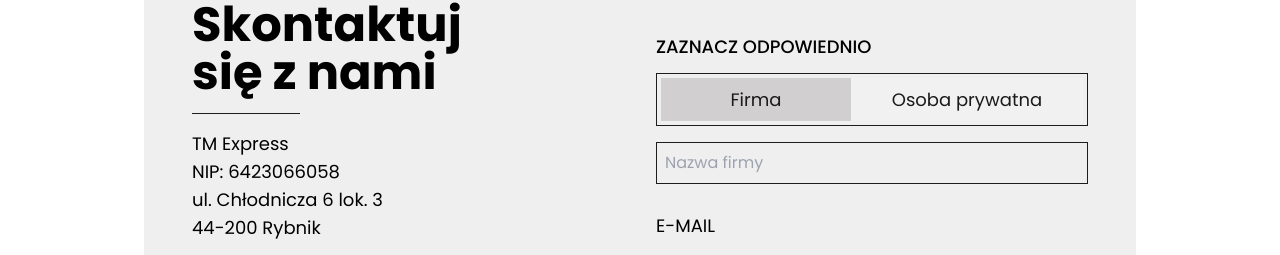
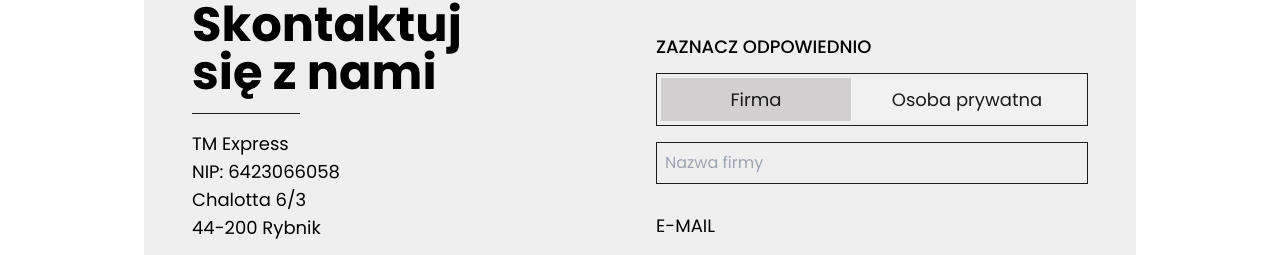
Before and after one commit to MarekSwiechowicz/tmexpress, a Next.js app: page / in a window 1280 px wide. Shown: the part 3732-3987 px from the top of the page. Built offline with nearby package versions, Linux system fonts and the light colour scheme.

Commit message:
adress change

```diff
--- a/components/ContactForm.tsx
+++ b/components/ContactForm.tsx
@@ -65,7 +65,7 @@
             <div className="mb-2 pt-4 text-lg">
               <p>TM Express</p>
               <p>NIP: 6423066058</p>
-              <p>ul. Chłodnicza 6 lok. 3</p>
+              <p>Chalotta 6/3</p>
               <p>44-200 Rybnik</p>
             </div>
             <div className="mb-4 text-lg pt-14">
```
